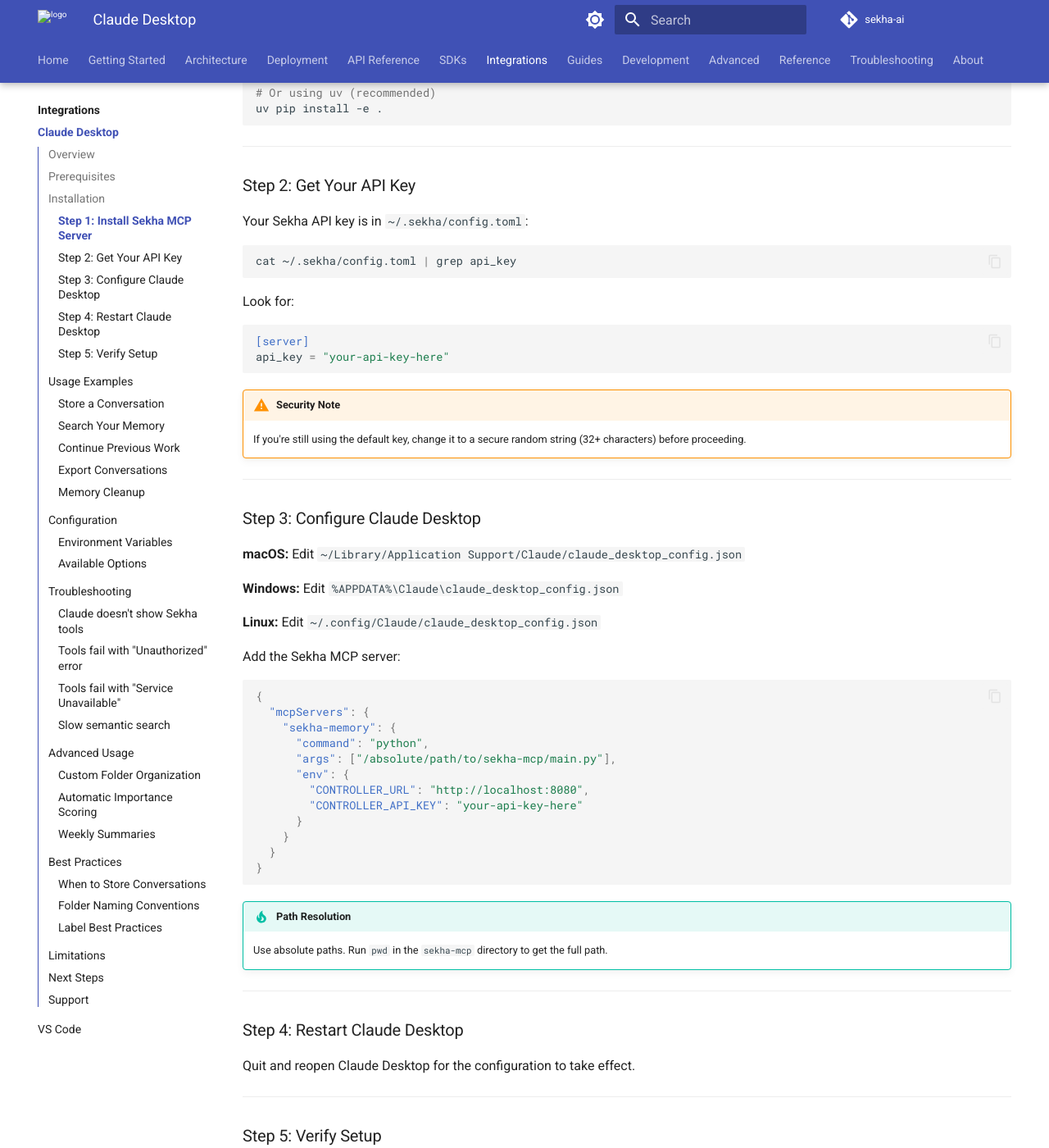
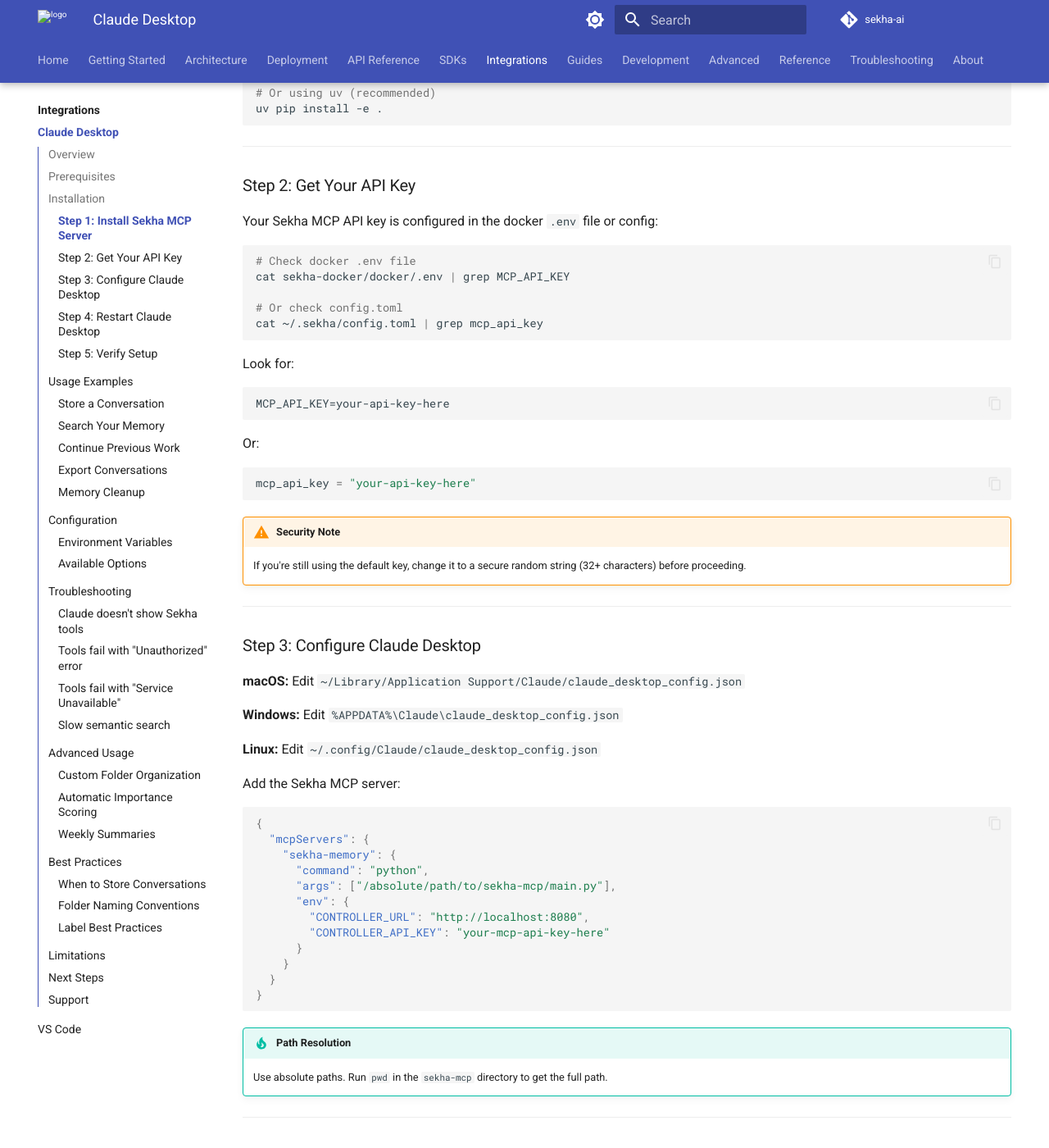
Before and after one commit to sekha-ai/sekha-website, an MkDocs documentation site: the page built from docs/integrations/claude-desktop.md, in a window 1280 px wide and 1400 px high, scrolled down 1069 px. Shown: the whole window at 82% size. Built offline with MkDocs 1.6.1 and Material for MkDocs 9.7.7, drawn with Linux system fonts in a browser that asks for light colours; comment, search, counter and statistics services are not loaded; the version menu is left out; some of the changed text lies outside the part shown.

Commit message:
docs: fix Claude Desktop integration with correct MCP tool names

````diff
--- a/docs/integrations/claude-desktop.md
+++ b/docs/integrations/claude-desktop.md
@@ -43,17 +43,26 @@ uv pip install -e .
 
 ### Step 2: Get Your API Key
 
-Your Sekha API key is in `~/.sekha/config.toml`:
+Your Sekha MCP API key is configured in the docker `.env` file or config:
 
 ```bash
-cat ~/.sekha/config.toml | grep api_key
+# Check docker .env file
+cat sekha-docker/docker/.env | grep MCP_API_KEY
+
+# Or check config.toml
+cat ~/.sekha/config.toml | grep mcp_api_key
 ```
 
 Look for:
 
+```env
+MCP_API_KEY=your-api-key-here
+```
+
+Or:
+
 ```toml
-[server]
-api_key = "your-api-key-here"
+mcp_api_key = "your-api-key-here"
 ```
 
 !!! warning "Security Note"
@@ -79,7 +88,7 @@ Add the Sekha MCP server:
       "args": ["/absolute/path/to/sekha-mcp/main.py"],
       "env": {
         "CONTROLLER_URL": "http://localhost:8080",
-        "CONTROLLER_API_KEY": "your-api-key-here"
+        "CONTROLLER_API_KEY": "your-mcp-api-key-here"
       }
     }
   }
@@ -285,12 +294,14 @@ Look for MCP connection errors.
 
 1. Check your controller's API key:
    ```bash
-   cat ~/.sekha/config.toml | grep api_key
+   cat sekha-docker/docker/.env | grep MCP_API_KEY
+   # Or
+   cat ~/.sekha/config.toml | grep mcp_api_key
    ```
 
 2. Update Claude Desktop config to match:
    ```json
-   "CONTROLLER_API_KEY": "exact-key-from-config-toml"
+   "CONTROLLER_API_KEY": "exact-key-from-config"
    ```
 
 3. Restart Claude Desktop
@@ -308,11 +319,11 @@ Look for MCP connection errors.
 curl http://localhost:8080/health
 
 # If using Docker, check all services
-cd sekha-docker
-docker compose -f docker-compose.prod.yml ps
+cd sekha-docker/docker
+docker compose -f docker-compose.yml -f docker-compose.full.yml ps
 
 # Restart if needed
-docker compose -f docker-compose.prod.yml up -d
+docker compose -f docker-compose.yml -f docker-compose.full.yml up -d
 ```
 
 ---
````
Also changed, not shown: other parts of docs/integrations/claude-desktop.md (+1 -1 lines).
